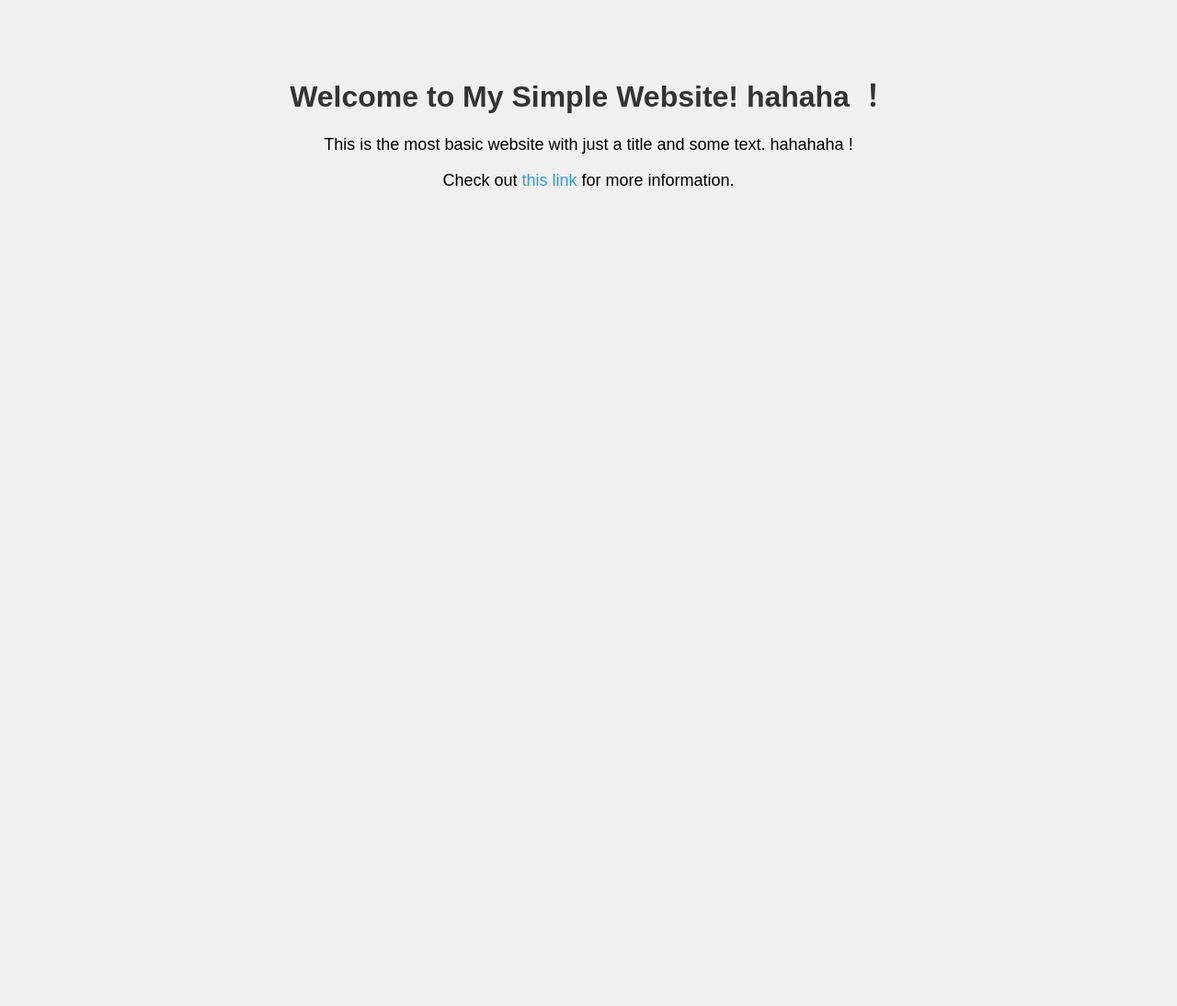
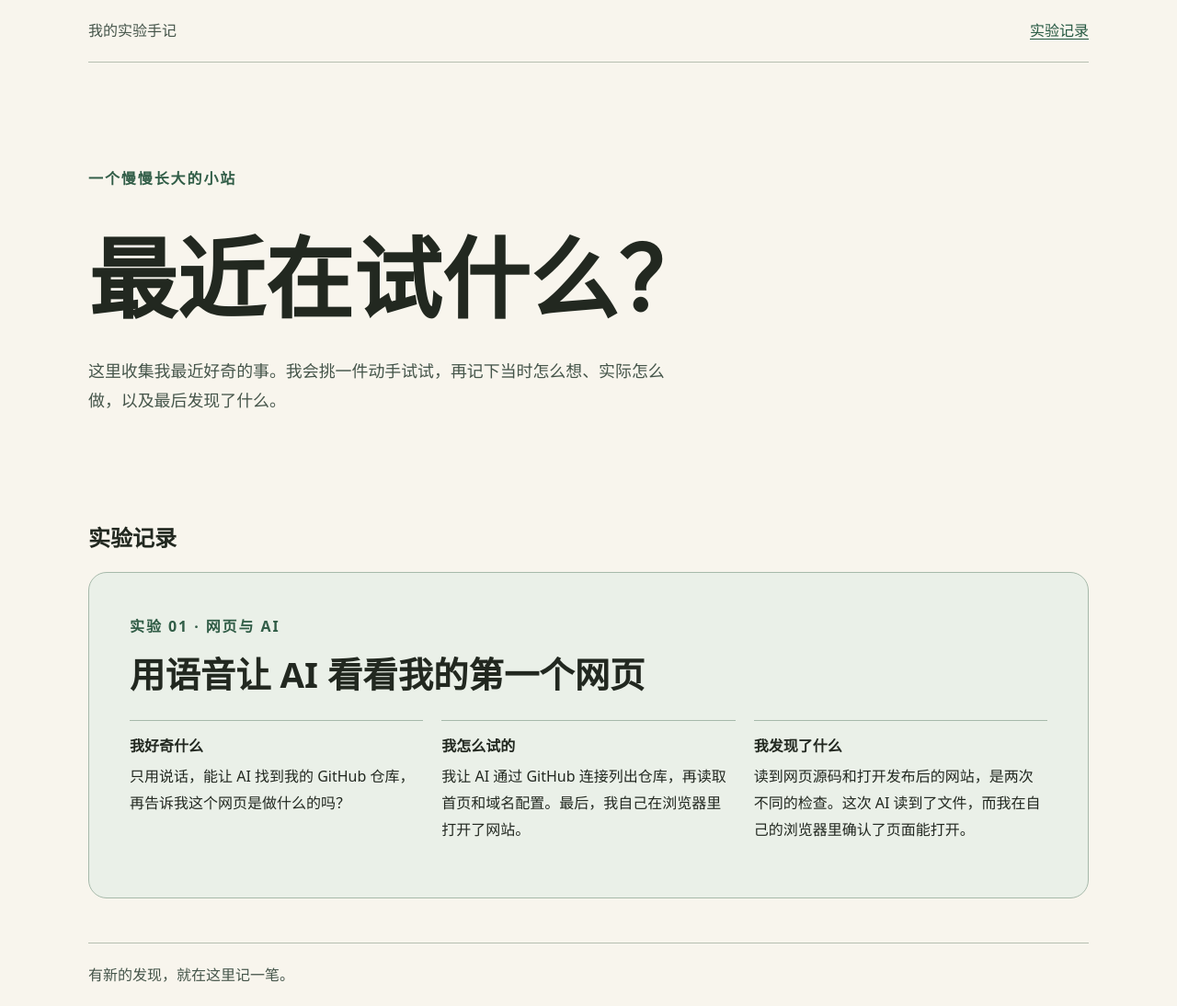
Before and after one commit to lllllyn/lllllyn.github.io, a plain HTML site: page index.html in a window 1280 px wide. Shown: the whole page at 92% size. Before the commit the page ends 800 px from the top, so only its background shows below. Drawn offline with Linux system fonts and the light colour scheme.

Commit message:
Turn the homepage into a personal experiment journal

```diff
--- a/index.html
+++ b/index.html
@@ -1,31 +1,58 @@
-<!DOCTYPE html>
-<html lang="en">
+<!doctype html>
+<html lang="zh-CN">
 <head>
-    <meta charset="UTF-8">
-    <meta name="viewport" content="width=device-width, initial-scale=1.0">
-    <title>My Simple Website</title>
-    <style>
-        body {
-            font-family: Arial, sans-serif;
-            background-color: #f0f0f0;
-            text-align: center;
-            padding: 50px;
-        }
-        h1 {
-            color: #333;
-        }
-        p {
-            font-size: 18px;
-        }
-        a {
-            color: #3498db;
-            text-decoration: none;
-        }
-    </style>
+  <meta charset="utf-8">
+  <meta name="viewport" content="width=device-width, initial-scale=1">
+  <meta name="description" content="记录我最近好奇的事、动手做过的小实验，以及过程中的发现。">
+  <title>最近在试什么</title>
+  <style>
+    * { box-sizing: border-box; }
+    body { margin: 0; background: #f8f5ed; color: #222820; font: 1rem/1.8 system-ui, sans-serif; }
+    .wrap { width: min(68rem, calc(100% - 2.5rem)); margin-inline: auto; }
+    header, footer { padding-block: 1.2rem; color: #45554a; }
+    header { display: flex; justify-content: space-between; gap: 1rem; border-bottom: 1px solid #b6bfb1; }
+    a { color: #245740; text-underline-offset: .2em; }
+    a:focus-visible { outline: 2px solid #245740; outline-offset: 4px; }
+    .hero { padding-block: clamp(3rem, 9vw, 7rem); }
+    .label { color: #315d47; font-weight: 700; letter-spacing: .12em; }
+    h1, h2, h3, p { margin: 0; }
+    h1 { font: 800 clamp(2.5rem, 8vw, 6rem)/1.15 system-ui, sans-serif; margin-block: .4em .3em; }
+    .intro { max-width: 35em; color: #45554a; font-size: 1.12rem; }
+    section { padding-bottom: 3rem; }
+    article { margin-top: 1rem; padding: clamp(1.25rem, 4vw, 2.75rem); border: 1px solid #a6b9aa; border-radius: 1.25rem; background: #eaf0e8; }
+    h3 { font-size: clamp(1.5rem, 3.8vw, 2.4rem); line-height: 1.3; margin-block: .35em .55em; }
+    .notes { display: grid; gap: 1.25rem; margin-top: 1.5rem; }
+    .notes div { border-top: 1px solid #a6b9aa; padding-top: .8rem; }
+    dt { font-weight: 700; }
+    dd { margin: .25rem 0 0; }
+    footer { border-top: 1px solid #b6bfb1; }
+    @media (min-width: 48rem) { .notes { grid-template-columns: repeat(3, minmax(0, 1fr)); } }
+  </style>
 </head>
 <body>
-    <h1>Welcome to My Simple Website! hahaha ！</h1>
-    <p>This is the most basic website with just a title and some text. hahahaha !</p>
-    <p>Check out <a href="https://www.example.com" target="_blank">this link</a> for more information.</p>
+  <header class="wrap">
+    <span>我的实验手记</span>
+    <nav aria-label="站内导航"><a href="#experiments">实验记录</a></nav>
+  </header>
+  <main class="wrap">
+    <div class="hero">
+      <p class="label">一个慢慢长大的小站</p>
+      <h1>最近在试什么？</h1>
+      <p class="intro">这里收集我最近好奇的事。我会挑一件动手试试，再记下当时怎么想、实际怎么做，以及最后发现了什么。</p>
+    </div>
+    <section id="experiments" aria-labelledby="experiments-title">
+      <h2 id="experiments-title">实验记录</h2>
+      <article>
+        <p class="label">实验 01 · 网页与 AI</p>
+        <h3>用语音让 AI 看看我的第一个网页</h3>
+        <dl class="notes">
+          <div><dt>我好奇什么</dt><dd>只用说话，能让 AI 找到我的 GitHub 仓库，再告诉我这个网页是做什么的吗？</dd></div>
+          <div><dt>我怎么试的</dt><dd>我让 AI 通过 GitHub 连接列出仓库，再读取首页和域名配置。最后，我自己在浏览器里打开了网站。</dd></div>
+          <div><dt>我发现了什么</dt><dd>读到网页源码和打开发布后的网站，是两次不同的检查。这次 AI 读到了文件，而我在自己的浏览器里确认了页面能打开。</dd></div>
+        </dl>
+      </article>
+    </section>
+  </main>
+  <footer class="wrap">有新的发现，就在这里记一笔。</footer>
 </body>
 </html>
```
